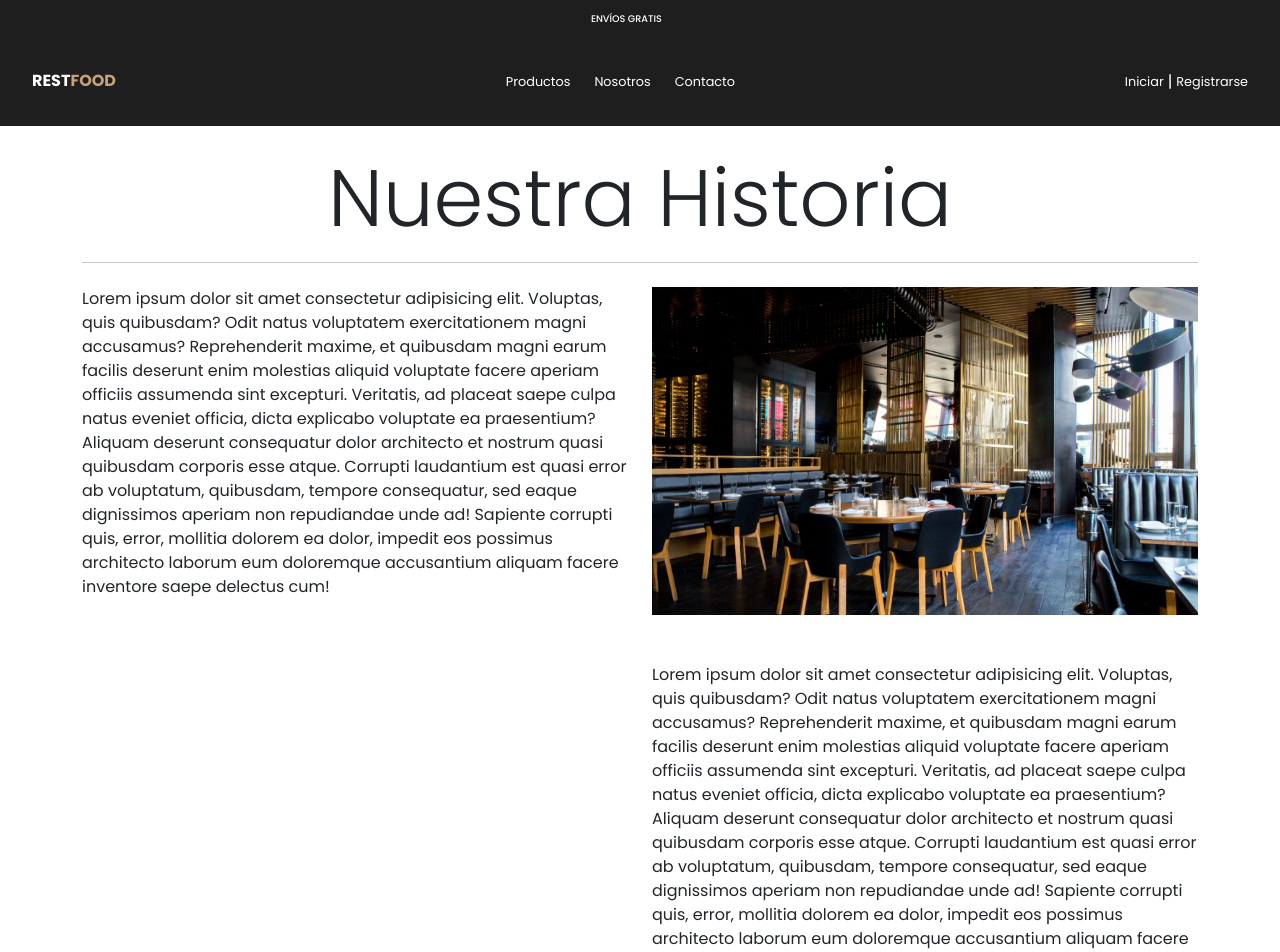
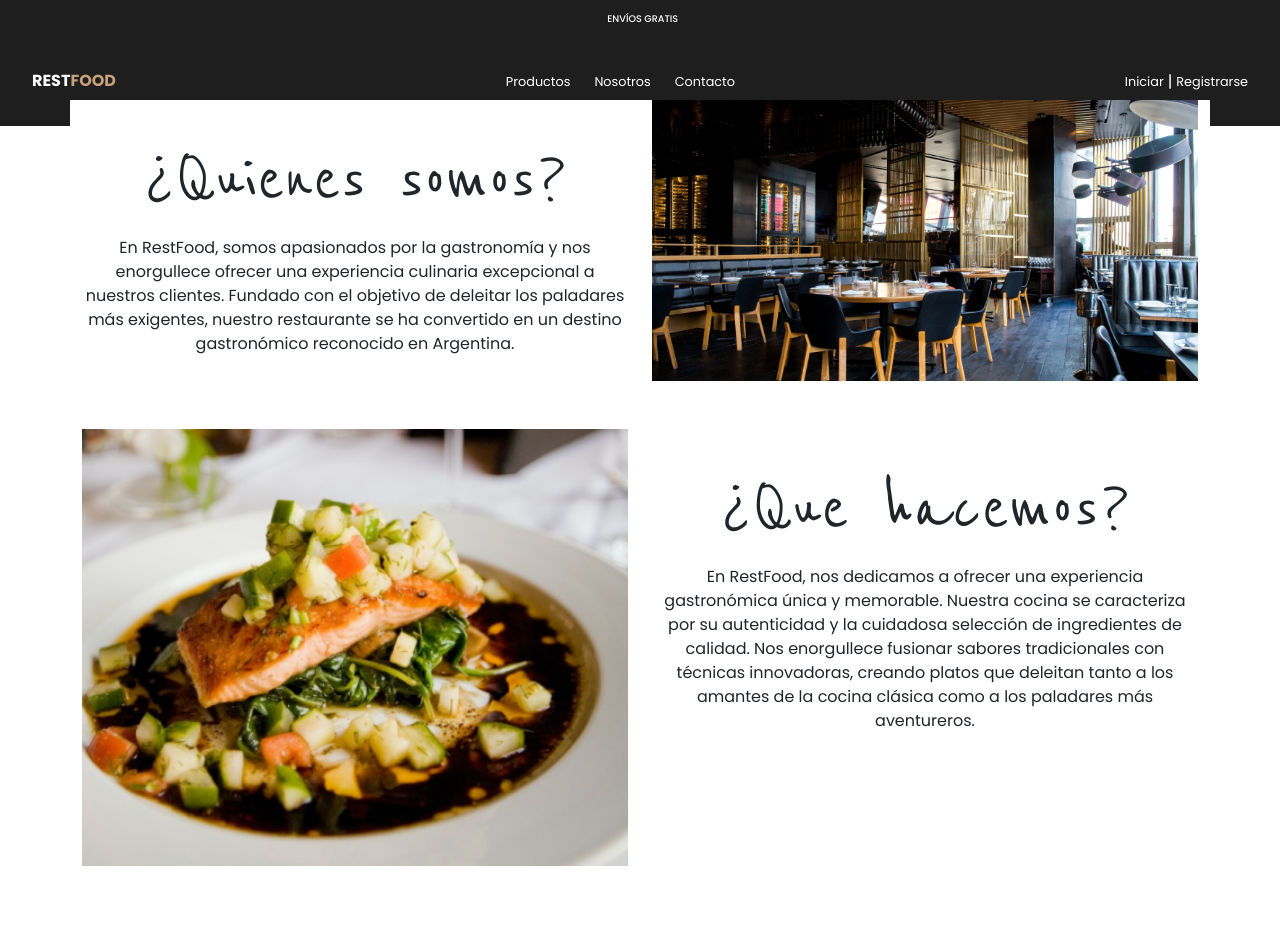
Before and after one commit to Mateo872/restfood, a React (Vite) app: page / in a window 1280 px wide. Shown: the top 952 px of the page. After the commit the page ends 866 px from the top, so only its background shows below. Built offline with nearby package versions, Linux system fonts and the light colour scheme.

Commit message:
se realizo el banner quienes somos

```diff
--- a/src/App.css
+++ b/src/App.css
@@ -234,3 +234,21 @@ header nav a:hover::after {
     }
 
 }
+/* quienes somos banaer index */
+
+.contenedor-quienes-somos{
+margin-top: -50px;
+margin-bottom: -50px;
+background-color: #fff;
+}
+.quienes-somos-title{
+    font-family: 'Reenie Beanie', cursive;
+    font-weight: 300;
+    font-size: 5rem;
+    margin-top: 2rem;
+}
+.quienes-somos-text{
+    font-family: 'Poppins', sans-serif;
+    font-size: 1rem;
+    text-align: center;
+}
--- a/src/componentes/comunes/QuienesSomos.jsx
+++ b/src/componentes/comunes/QuienesSomos.jsx
@@ -4,59 +4,41 @@ import salon from "../../assets/salon-quienes-somos.png";
 
 const QuienesSomos = () => {
     return (
-        <section className="container my-4">
-            <h1 className="display-1 text-center">Nuestra Historia</h1>
-            <hr />
-
+        <section className="container-fluid">
+            <div className="container contenedor-quienes-somos">
                 <article className="row d-flex flex-sm-row-reverse my-4">
                     <aside className="d-flex col-12 col-md-6 mb-3 mb-lg-0">
                         <img className="d-block w-100" src={salon} alt="First slide" />
                     </aside>
-                <aside className="col-12 col-md-6">
-                    <p>
-                        Lorem ipsum dolor sit amet consectetur adipisicing elit. Voluptas,
-                        quis quibusdam? Odit natus voluptatem exercitationem magni
-                        accusamus? Reprehenderit maxime, et quibusdam magni earum facilis
-                        deserunt enim molestias aliquid voluptate facere aperiam officiis
-                        assumenda sint excepturi. Veritatis, ad placeat saepe culpa natus
-                        eveniet officia, dicta explicabo voluptate ea praesentium? Aliquam
-                        deserunt consequatur dolor architecto et nostrum quasi quibusdam
-                        corporis esse atque. Corrupti laudantium est quasi error ab
-                        voluptatum, quibusdam, tempore consequatur, sed eaque dignissimos
-                        aperiam non repudiandae unde ad! Sapiente corrupti quis, error,
-                        mollitia dolorem ea dolor, impedit eos possimus architecto laborum
-                        eum doloremque accusantium aliquam facere inventore saepe delectus
-                        cum!
+                    <aside className="col-12 col-md-6 text-center">
+                        <h3 className="quienes-somos-title ">¿Quienes somos? </h3>
+                        <p className="quienes-somos-text">
+                            En RestFood, somos apasionados por la gastronomía y nos
+                            enorgullece ofrecer una experiencia culinaria excepcional a
+                            nuestros clientes. Fundado con el objetivo de deleitar los
+                            paladares más exigentes, nuestro restaurante se ha convertido
+                            en un destino gastronómico reconocido en Argentina.
                         </p>
                     </aside>
                 </article>
                 <article className="row my-0 my-lg-5">
                     <aside className="d-flex col-12 col-md-6 mb-3 mb-lg-0">
-                    {/* <img
-                        src={comida}
-                        alt="historia"
-                        width="100%"
-                        style="border-radius: 25px; object-fit: cover"
-                    /> */}
+                        <img className="d-block w-100" src={comida} alt="First slide" />
                     </aside>
-                <aside className="col-12 col-md-6">
-                    <p>
-                        Lorem ipsum dolor sit amet consectetur adipisicing elit. Voluptas,
-                        quis quibusdam? Odit natus voluptatem exercitationem magni
-                        accusamus? Reprehenderit maxime, et quibusdam magni earum facilis
-                        deserunt enim molestias aliquid voluptate facere aperiam officiis
-                        assumenda sint excepturi. Veritatis, ad placeat saepe culpa natus
-                        eveniet officia, dicta explicabo voluptate ea praesentium? Aliquam
-                        deserunt consequatur dolor architecto et nostrum quasi quibusdam
-                        corporis esse atque. Corrupti laudantium est quasi error ab
-                        voluptatum, quibusdam, tempore consequatur, sed eaque dignissimos
-                        aperiam non repudiandae unde ad! Sapiente corrupti quis, error,
-                        mollitia dolorem ea dolor, impedit eos possimus architecto laborum
-                        eum doloremque accusantium aliquam facere inventore saepe delectus
-                        cum!
+                    <aside className="col-12 col-md-6 text-center">
+                        <h3 className="quienes-somos-title">¿Que hacemos? </h3>
+                        <p className="quienes-somos-text">
+                            En RestFood, nos dedicamos a ofrecer una experiencia
+                            gastronómica única y memorable. Nuestra cocina se caracteriza
+                            por su autenticidad y la cuidadosa selección de ingredientes
+                            de calidad. Nos enorgullece fusionar sabores tradicionales con
+                            técnicas innovadoras, creando platos que deleitan tanto a los
+                            amantes de la cocina clásica como a los paladares más
+                            aventureros.
                         </p>
                     </aside>
                 </article>
+            </div>
         </section>
     );
 };
```
Lines whose indentation alone changed are shown as unchanged.
